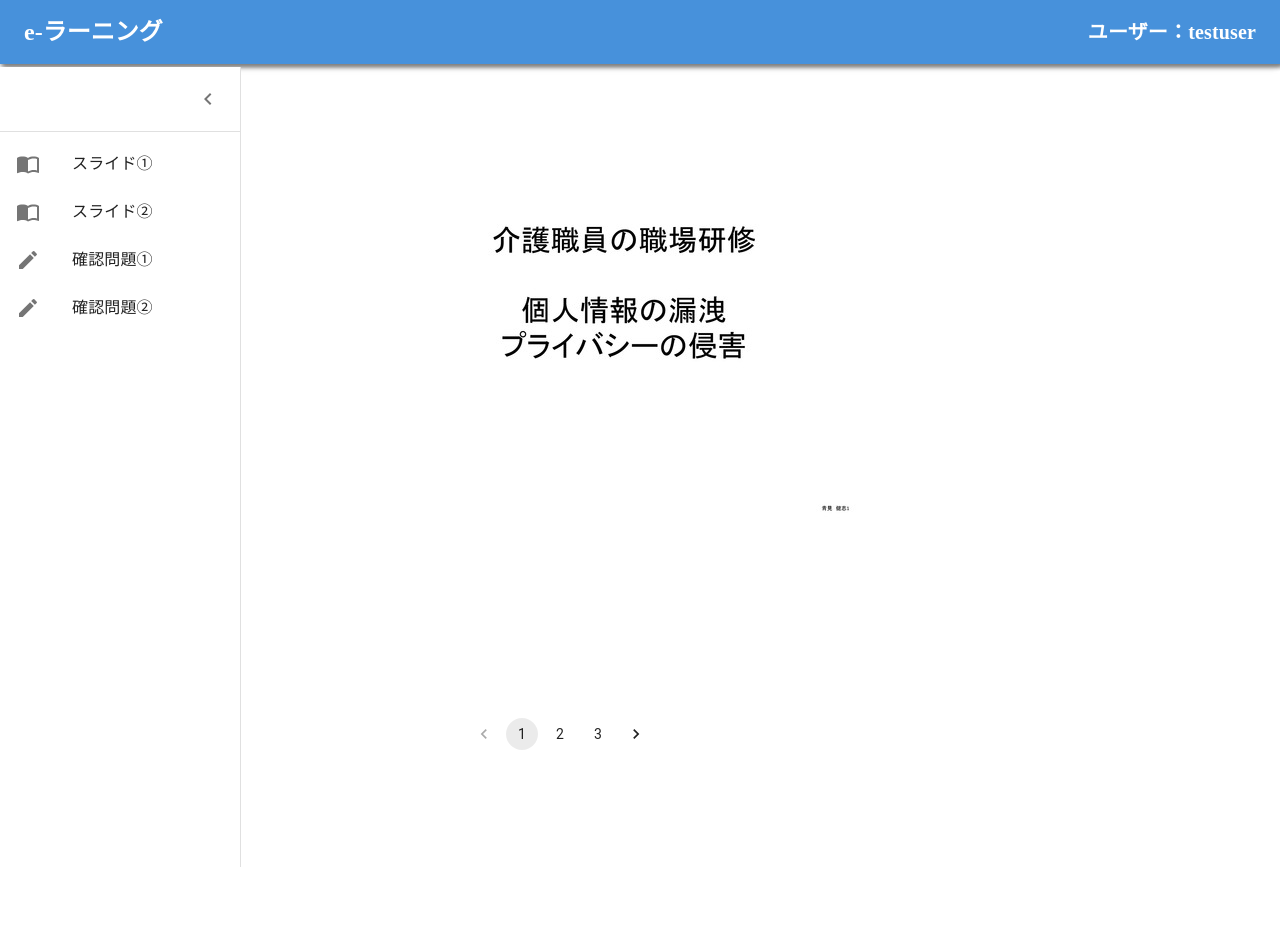
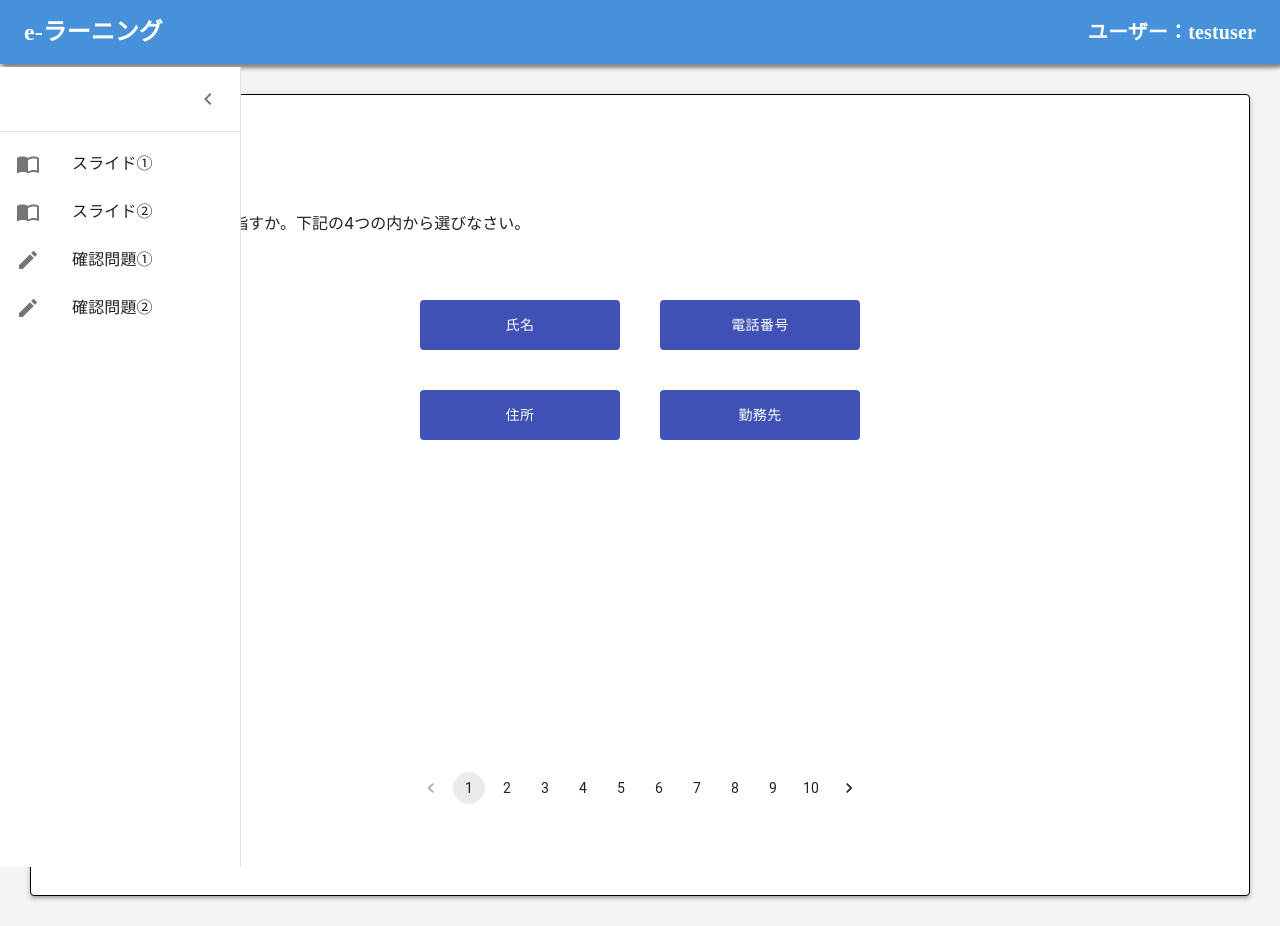
Before and after one commit to shameeraudayanga/e-learning, a React (Create React App) app in the folder client/: page /s_002 in a window 1280 px wide. Before the commit the page ends 800 px from the top, so only its background shows below. Built offline with nearby package versions, Linux system fonts and the light colour scheme.

Commit message:
デザイン

```diff
--- /dev/null
+++ b/client/src/Assets/Answer.css
@@ -0,0 +1,20 @@
+.grid {
+    list-style-type: none;
+}
+
+.button {
+    text-align: right;
+}
+
+.correctness {
+    top: 150px;
+    position: relative;
+    height: 100px;
+    text-align: center;
+    line-height: 100px;
+}
+
+.choice {
+    height: 50px;
+    width: 200px;
+}
--- /dev/null
+++ b/client/src/Assets/Question.css
@@ -0,0 +1,5 @@
+.question {
+    display: inline-block;
+    text-align: left;
+    padding: 10px 0px 50px 50px;
+}
--- /dev/null
+++ b/client/src/Assets/S_002.css
@@ -0,0 +1,18 @@
+body {
+    background-color: #f5f5f5;
+}
+
+.paper {
+    margin: 30px;
+    height: 800px;
+    top: 50px;
+    border: 1px solid black;
+}
+
+.pagination {
+    top: 200px;
+    position: relative;
+    justify-content: center;
+    display: flex;
+    align-items: center;
+}
--- a/client/src/Compornent/Answer.jsx
+++ b/client/src/Compornent/Answer.jsx
@@ -1,6 +1,7 @@
 import React, { useState } from 'react';
 import Button from '@material-ui/core/Button';
-import { Grid } from '@material-ui/core';
+import { Grid } from '@material-ui/core/';
+import '../Assets/Answer.css'
 
 const Answer = (props) => {
 
@@ -15,19 +16,21 @@ const Answer = (props) => {
 
   return (
     <div>
-      <Grid>
-        <Button variant="contained" onClick={() => handleClick(1)}>{props.choice1}</Button>
+      <Grid className="grid" container spacing={5}>
+        <Grid className="button" item xs={6}>
+          <Button variant="contained" color="primary" disableElevation className='choice' onClick={() => handleClick(1)}>{props.choice1}</Button>
+        </Grid>
+        <Grid item xs={6}>
+          <Button variant="contained" color="primary" disableElevation className='choice' onClick={() => handleClick(2)}>{props.choice2}</Button>
+        </Grid>
+        <Grid className="button" item xs={6}>
+          <Button variant="contained" color="primary" disableElevation className='choice' onClick={() => handleClick(3)}>{props.choice3}</Button>
+        </Grid>
+        <Grid item xs={6}>
+          <Button variant="contained" color="primary" disableElevation className='choice' onClick={() => handleClick(4)}>{props.choice4}</Button>
+        </Grid>
       </Grid>
-      <Grid>
-        <Button variant="contained" onClick={() => handleClick(2)}>{props.choice2}</Button>
-      </Grid>
-      <Grid>
-        <Button variant="contained" onClick={() => handleClick(3)}>{props.choice3}</Button>
-      </Grid>
-      <Grid>
-        <Button variant="contained" onClick={() => handleClick(4)}>{props.choice4}</Button>
-      </Grid>
-      <p>{correctness}</p>
+      <p className="correctness">{correctness}</p>
     </div>
   );
 }
--- a/client/src/Compornent/Question.jsx
+++ b/client/src/Compornent/Question.jsx
@@ -1,9 +1,11 @@
 import React from 'react';
+import '../Assets/Question.css';
+
 const Question = (props) => {
     return(
-        <div>
-            <h1>個人情報研修１</h1>
-            {props.contents}
+        <div className='question'>
+            <h1>{props.contentsquestion}</h1>
+            {props.contentstext}
         </div>
     );
 }
--- a/client/src/Views/S_002.jsx
+++ b/client/src/Views/S_002.jsx
@@ -5,6 +5,7 @@ import Paper from '@material-ui/core/paper';
 import { getData } from '../Variables/frontB';
 import { makeStyles } from '@material-ui/core/styles';
 import Pagination from '@material-ui/lab/Pagination';
+import '../Assets/S_002.css';
 
 const useStyles = makeStyles((theme) => ({
   root: {
@@ -39,11 +40,12 @@ const S_002 = () => {
     <li key={data.contents_detail_id}>{data.choice4}</li>));
 
   return (
-    <Paper elevation={3}>
-       <div className={classes.root}>
+    <Paper elevation={3} className='paper'>
+       <div className={classes.root} >
             {current_data.map((data) => (
                 <Question key={data.contents_detail_id}
-                contents={data.contents_statement}
+                contentstext={data.contents_statement}
+                contentsquestion={data.contents_name}
                 />
             ))}
       {current_data.map((data) => (
@@ -54,7 +56,9 @@ const S_002 = () => {
          choice3={current_choice3}
          choice4={current_choice4}
       />))}
-      <Pagination count={10} Page={page} onChange={handleChange} siblingCount={3} />
+      <div className='pagination'>
+      <Pagination count={getData.length} Page={page} onChange={handleChange} siblingCount={3} />
+      </div>
       </div>
     </Paper>
   );
--- a/client/src/index.js
+++ b/client/src/index.js
@@ -14,8 +14,8 @@ const hist = createBrowserHistory();
 ReactDOM.render(
   <Router history={hist}>
       <M_001 />
-      <S_001 />
-      {/* <S_002 /> */}
+      {/* <S_001 /> */}
+      <S_002 />
   </Router>,
   document.getElementById('root')
 )
```
Also changed, not shown: client/src/views/S_002.jsx (+8 -4 lines).
